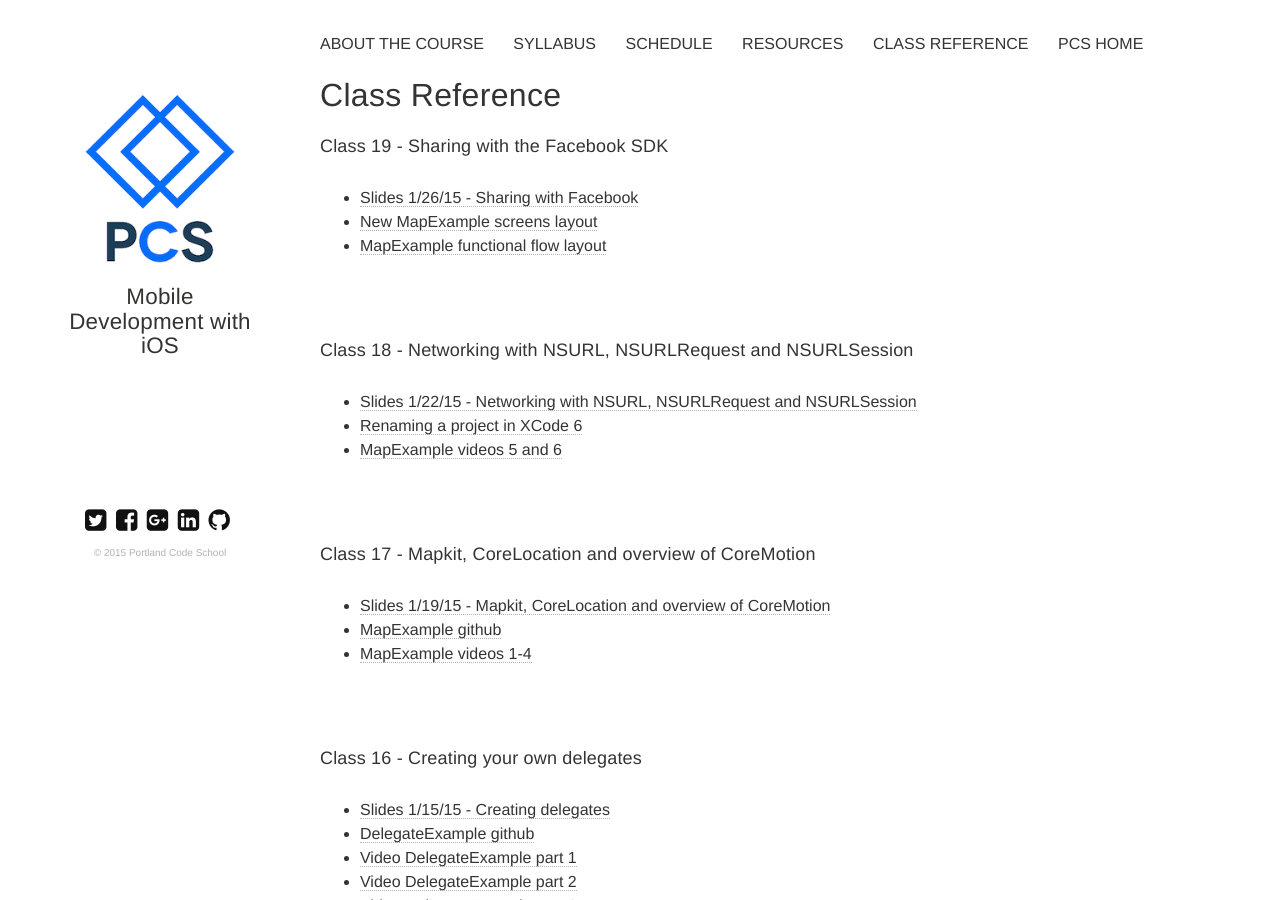
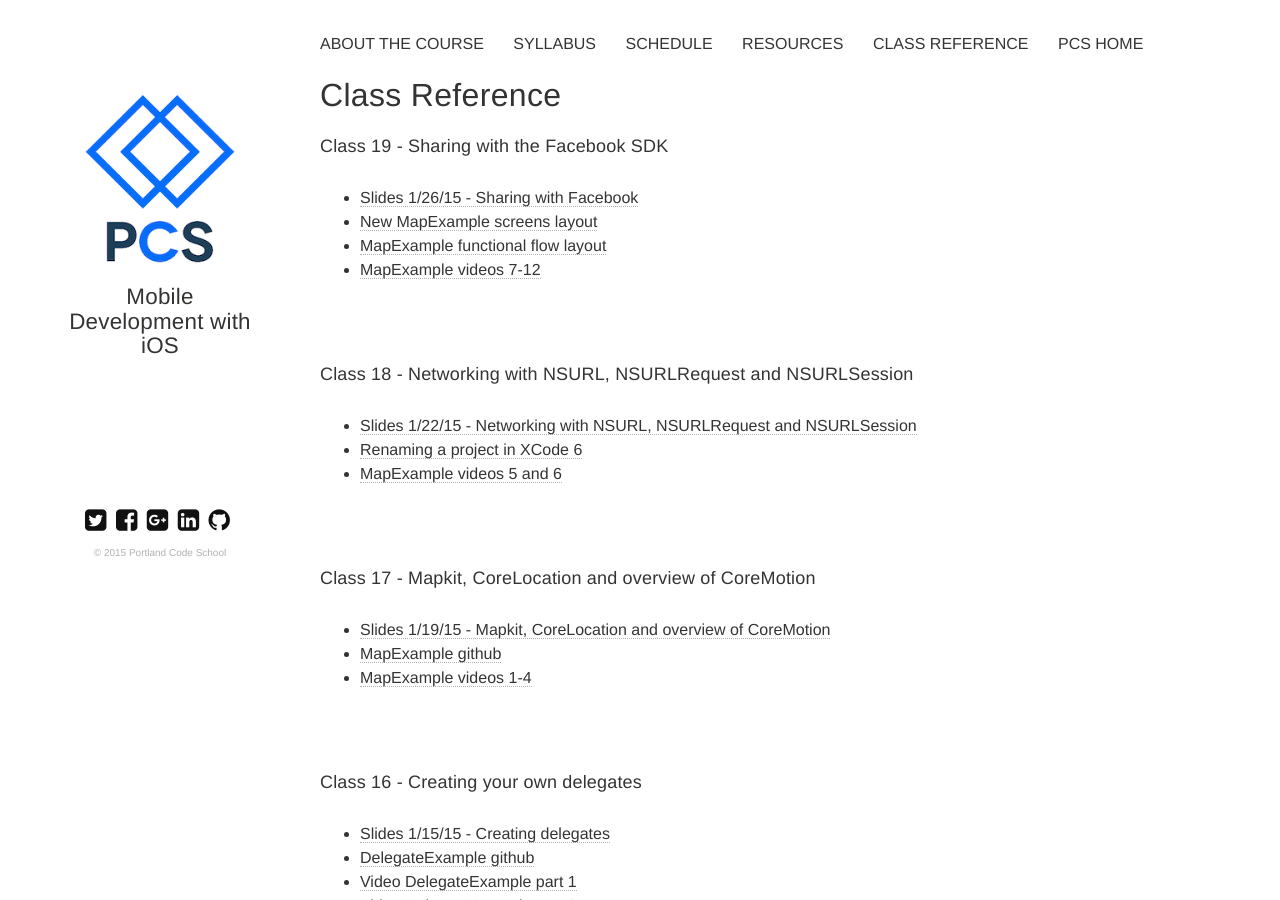
Before and after one commit to portlandcodeschool/ios, a Jekyll site: the page built from reference.md, in a window 1280 px wide and 900 px high. Built offline with Jekyll 4.4.1, drawn with Linux system fonts in a browser that asks for light colours; nearby versions of some CDN libraries.

Commit message:
Update reference.md

```diff
--- a/reference.md
+++ b/reference.md
@@ -9,6 +9,7 @@ tags: [reference]
 * [Slides 1/26/15 - Sharing with Facebook](https://docs.google.com/presentation/d/1cYBWSU0YmSMzZnj2GKqctKa1_aXOloEmb8rnrBYI_v0/edit?usp=sharing)
 * [New MapExample screens layout](https://docs.google.com/presentation/d/19w_2_ptSX6QNCddSAnXQpU02miYfnv-8lMl4ksraj8M/edit?usp=sharing)
 * [MapExample functional flow layout](https://drive.google.com/file/d/0B1jxDrjd4WIaaGdJS0gxc0ExVkk/view?usp=sharing)
+* [MapExample videos 7-12](https://drive.google.com/folderview?id=0B1jxDrjd4WIaMTFFeDFELWRJUms&usp=sharing)
 
 ####Class 18 - Networking with NSURL, NSURLRequest and NSURLSession
 * [Slides 1/22/15 - Networking with NSURL, NSURLRequest and NSURLSession](https://docs.google.com/presentation/d/1xZQq5UZ0b_Vtzr1Qu17iM0-pYC8oftpYnf9qeTY5Phk/edit?usp=sharing)
```
